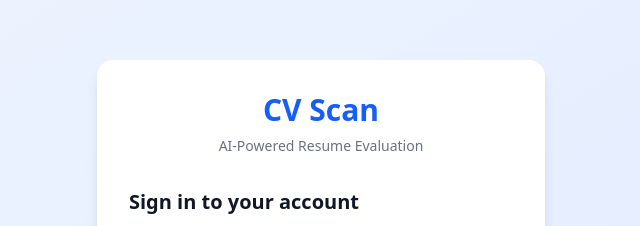
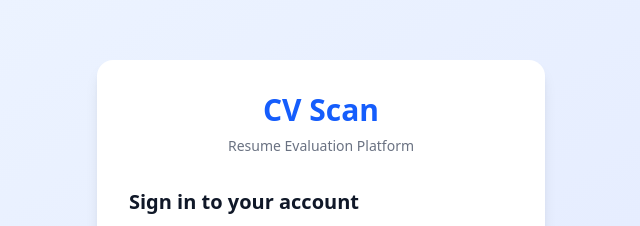
Before and after one commit to cv-scan/cv-scan-fe, a React (Vite) app: page /login in a window 1280 px wide. Shown: the part 116-342 px from the top of the page, without its empty margins (319-959 px from the left). Built offline with nearby package versions, Linux system fonts and the light colour scheme; no server answers.

Commit message:
Update favicon and modify header and login/register page titles for consistency

```diff
--- a/index.html
+++ b/index.html
@@ -2,9 +2,9 @@
 <html lang="en">
   <head>
     <meta charset="UTF-8" />
-    <link rel="icon" type="image/svg+xml" href="/vite.svg" />
+    <link rel="icon" type="image/svg+xml" href="/favicon.svg" />
     <meta name="viewport" content="width=device-width, initial-scale=1.0" />
-    <title>CV Scan - AI-Powered Resume Evaluation</title>
+    <title>CV Scan</title>
   </head>
   <body>
     <div id="root"></div>
--- a/src/components/layout/Header.tsx
+++ b/src/components/layout/Header.tsx
@@ -9,7 +9,6 @@ export function Header() {
     <header className="h-16 bg-white border-b border-gray-200 flex items-center justify-between px-6">
       <div className="flex items-center gap-3">
         <h1 className="text-xl font-bold text-blue-600">CV Scan</h1>
-        <span className="text-xs text-gray-400 bg-blue-50 text-blue-600 px-2 py-0.5 rounded-full">AI-Powered</span>
       </div>
       <div className="flex items-center gap-4">
         <div className="text-sm text-gray-600">
--- a/src/pages/auth/LoginPage.tsx
+++ b/src/pages/auth/LoginPage.tsx
@@ -33,7 +33,7 @@ export function LoginPage() {
         <div className="bg-white rounded-2xl shadow-lg p-8">
           <div className="text-center mb-8">
             <h1 className="text-3xl font-bold text-blue-600">CV Scan</h1>
-            <p className="text-gray-500 mt-2 text-sm">AI-Powered Resume Evaluation</p>
+            <p className="text-gray-500 mt-2 text-sm">Resume Evaluation Platform</p>
           </div>
 
           <h2 className="text-xl font-semibold text-gray-900 mb-6">Sign in to your account</h2>
--- a/src/pages/auth/RegisterPage.tsx
+++ b/src/pages/auth/RegisterPage.tsx
@@ -38,7 +38,7 @@ export function RegisterPage() {
         <div className="bg-white rounded-2xl shadow-lg p-8">
           <div className="text-center mb-8">
             <h1 className="text-3xl font-bold text-blue-600">CV Scan</h1>
-            <p className="text-gray-500 mt-2 text-sm">AI-Powered Resume Evaluation</p>
+            <p className="text-gray-500 mt-2 text-sm">Resume Evaluation Platform</p>
           </div>
 
           <h2 className="text-xl font-semibold text-gray-900 mb-6">Create your account</h2>
```
Also changed, not shown: public/favicon.svg (added).
